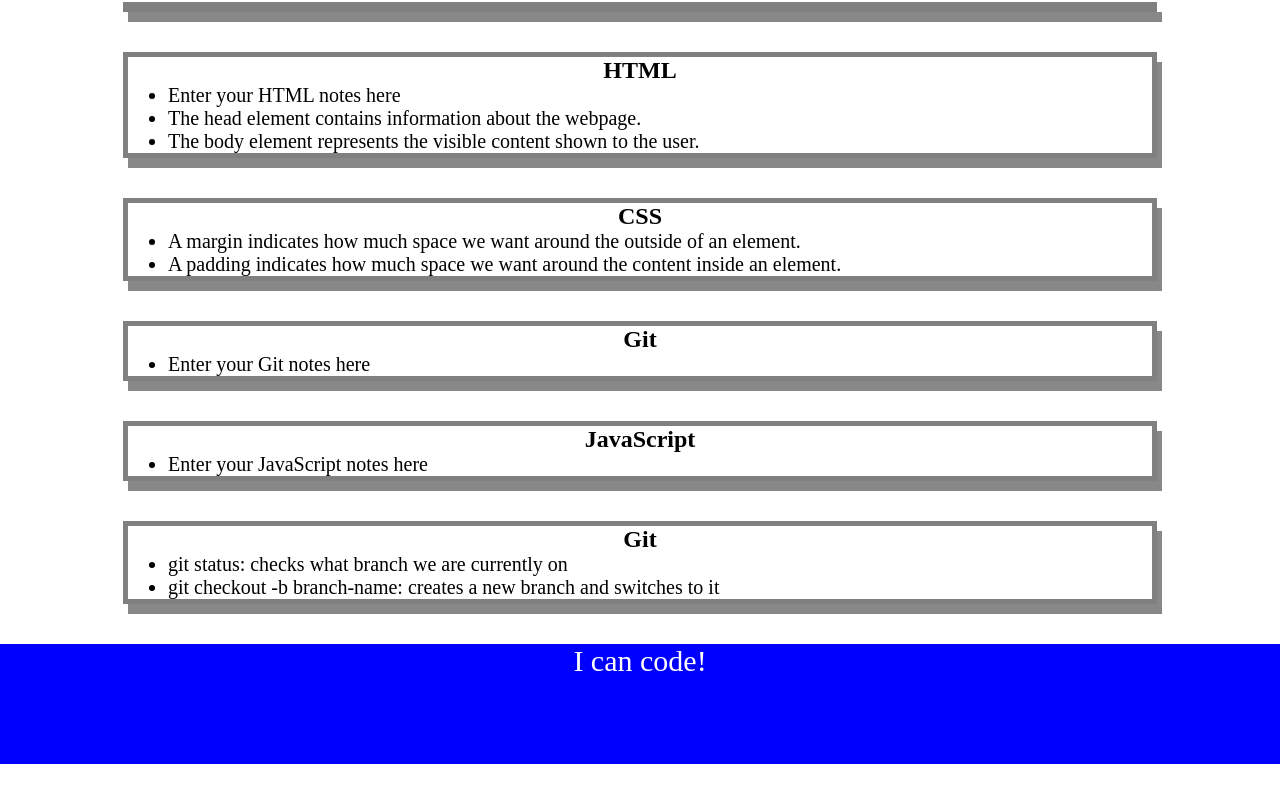
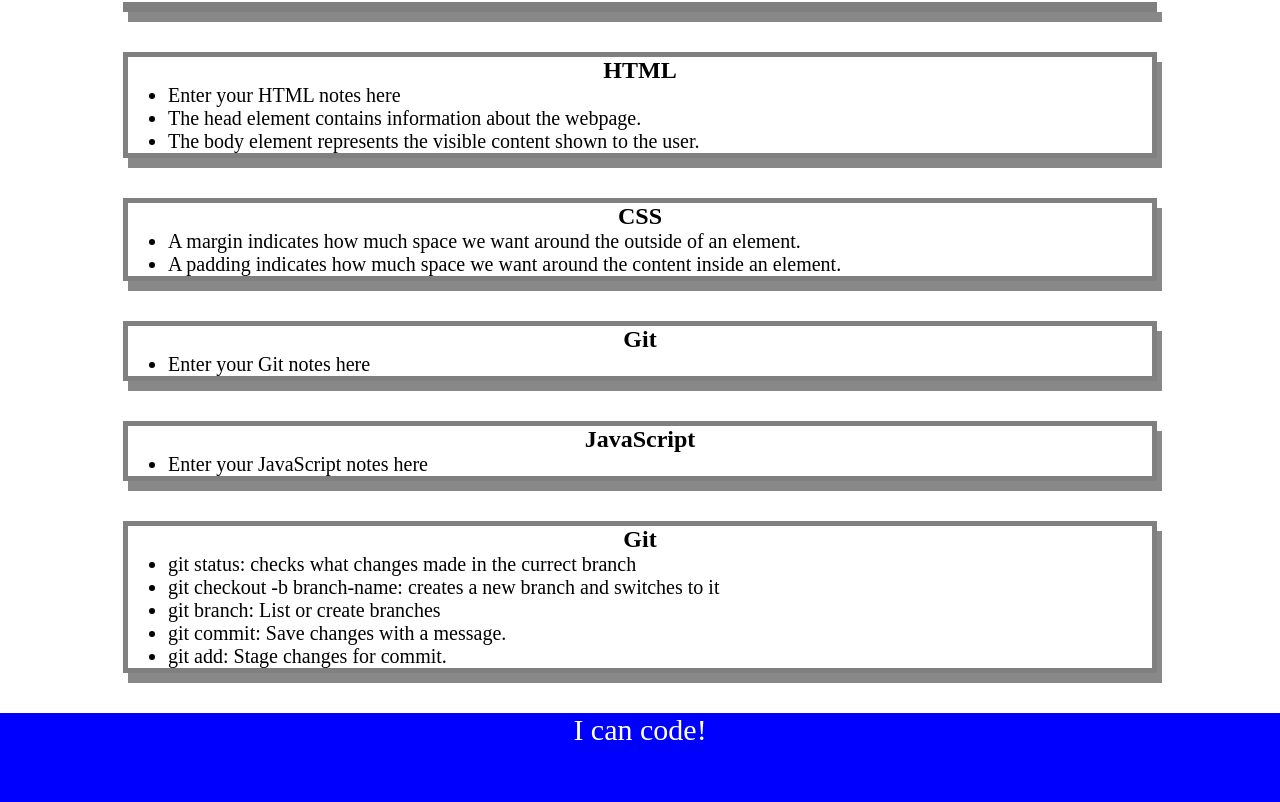
Before and after one commit to sieke13/prework-study-guide, a plain HTML site: page index.html in a window 1280 px wide. Shown: the part 308-1110 px from the top of the page. Before the commit the page ends 1072 px from the top, so only its background shows below. Drawn offline with Linux system fonts and the light colour scheme.

Commit message:
changes in your git notes

```diff
--- a/index.html
+++ b/index.html
@@ -63,8 +63,11 @@
     <section class="card" id="git-section">
       <h2>Git</h2>
       <ul>
-        <li>git status: checks what branch we are currently on</li>
+        <li>git status: checks what changes made in the currect branch</li>
         <li>git checkout -b branch-name: creates a new branch and switches to it</li>
+        <li>git branch: List or create branches</li>
+        <li>git commit: Save changes with a message.</li>
+        <li>git add: Stage changes for commit.</li>
       </ul>
     </section>
     <footer>
```
